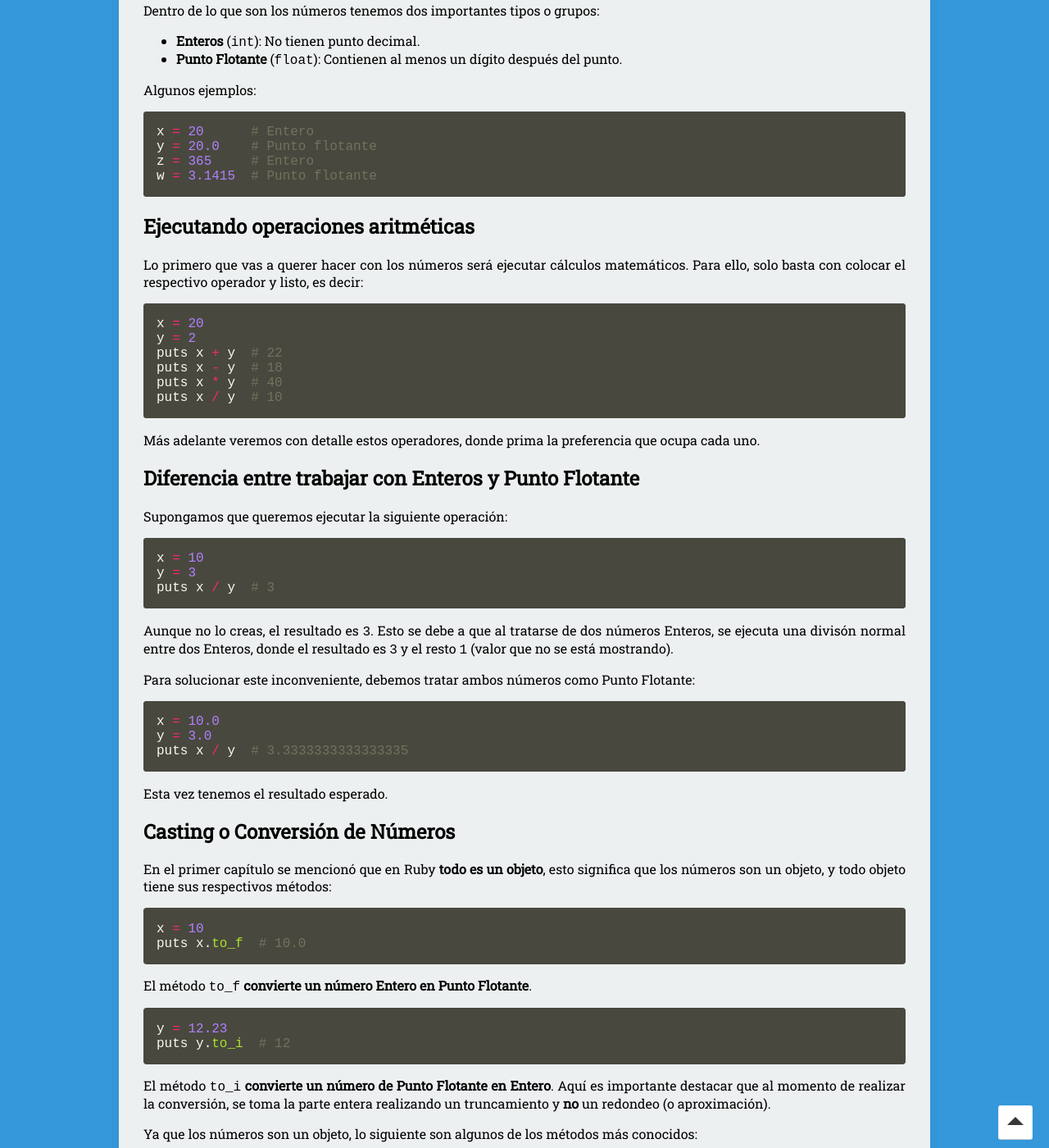
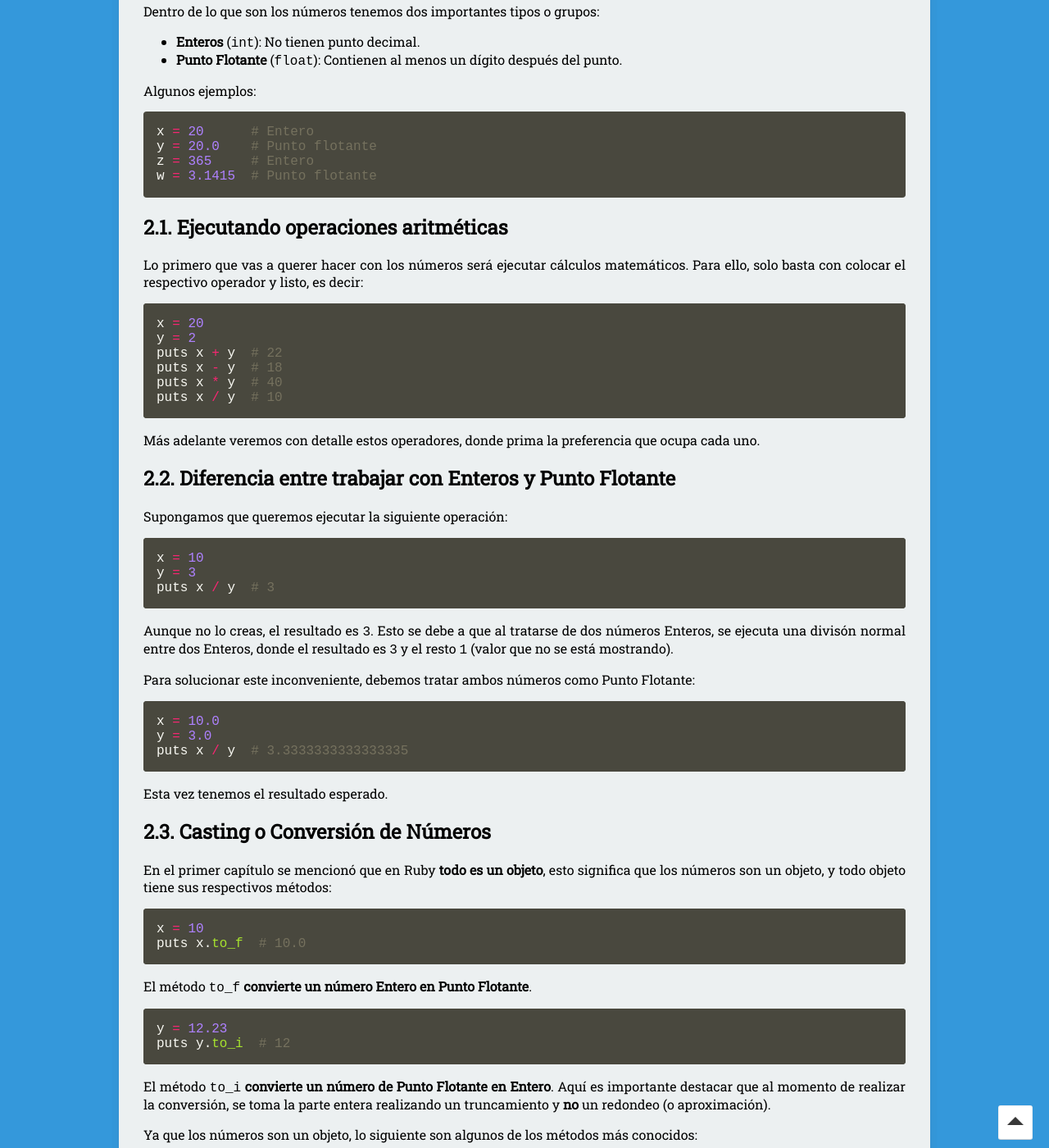
Before and after one commit to nisoto/Blog-anterior-2.0, a Jekyll site: the page built from _posts/2020-03-19-curso-ruby-iii-variables.md, in a window 1280 px wide and 1400 px high, scrolled down 1958 px. Shown: the whole window at 82% size. Built offline with Jekyll 4.4.1, drawn with Linux system fonts in a browser that asks for light colours; nearby versions of some CDN libraries; some of the changed text lies outside the part shown.

Commit message:
Update 2020-03-19-curso-ruby-iii-variables.md

````diff
--- a/_posts/2020-03-19-curso-ruby-iii-variables.md
+++ b/_posts/2020-03-19-curso-ruby-iii-variables.md
@@ -6,7 +6,7 @@ excerpt: "Capítulo N°3 del curso de Ruby"
 tags: [ruby]
 ---
 
-# Variables
+# 1. Variables
 
 Una variable corresponde a un espacio de memoria que, como su nombre lo indica, puede cambiar su contenido a lo largo de la ejecución de un programa. Supongamos que tenemos la siguiente línea de código:
 
@@ -38,7 +38,7 @@ El programa mostraría por pantalla la cadena "Nicolas" y luego el número 25.
 
 **Nota:** en resumidas cuentas, una variable es un **identificador de un dato**.
 
-## Inicialización de variables
+## 1.1. Inicialización de variables
 
 A la hora de trabajar con variables, puede darse el caso que contengan más de una palabra. Por lo general, se suele separar cada palabra con un guión bajo, por ejemplo:
 
@@ -62,7 +62,7 @@ Existen algunas restricciones que deberías considerar a la hora de trabajar con
 2. No debes colocar la primera letra del nombre de una variable con mayúsculas porque en ese caso estarías hablando de una **constante**.
 3. El nombre de una variable no puede comenzar con un número ya que esto generaría un error.
 
-## Constantes
+## 1.2. Constantes
 
 Una constante se diferencia a una variable en que **no cambia durante la ejecución de un programa**. En el apartado anterior se hizo una mención a ellas, en donde se especificó que la primera letra del nombre debe estar en mayúsculas, por ejemplo:
 
@@ -80,7 +80,7 @@ NOMBRE = "Nicolas"
 
 También son constantes válidas en Ruby.
 
-# Números
+# 2. Números
 
 Dentro de lo que son los números tenemos dos importantes tipos o grupos:
 
@@ -96,7 +96,7 @@ z = 365     # Entero
 w = 3.1415  # Punto flotante
 ```
 
-## Ejecutando operaciones aritméticas
+## 2.1. Ejecutando operaciones aritméticas
 
 Lo primero que vas a querer hacer con los números será ejecutar cálculos matemáticos. Para ello, solo basta con colocar el respectivo operador y listo, es decir:
 
@@ -111,7 +111,7 @@ puts x / y  # 10
 
 Más adelante veremos con detalle estos operadores, donde prima la preferencia que ocupa cada uno.
 
-## Diferencia entre trabajar con Enteros y Punto Flotante
+## 2.2. Diferencia entre trabajar con Enteros y Punto Flotante
 
 Supongamos que queremos ejecutar la siguiente operación:
 
@@ -133,7 +133,7 @@ puts x / y  # 3.3333333333333335
 
 Esta vez tenemos el resultado esperado.
 
-## Casting o Conversión de Números
+## 2.3. Casting o Conversión de Números
 
 En el primer capítulo se mencionó que en Ruby **todo es un objeto**, esto significa que los números son un objeto, y todo objeto tiene sus respectivos métodos:
 
@@ -168,7 +168,7 @@ c = 2
 puts c.next  # 3
 ```
 
-# Cadenas
+# 3. Cadenas
 
 Una cadena o **string** corresponde a un conjunto de caracteres (recuerda que un caracter puede ser una letra, un espacio o incluso un signo). Se inicializan de la siguiente manera:
 
@@ -181,7 +181,7 @@ Como pudiste notar, puedes utilizar tanto comillas **dobles** como **simples**,
 
 Por lo general, a la hora de manipular cadenas vas a querer tener variables que incluyan el resultado de una operación y para ello existen 2 formas:
 
-## Concatenación
+## 3.1. Concatenación
 
 Veamos el siguiente ejemplo:
 
@@ -190,7 +190,7 @@ nombre = "Nicolas"
 puts "Hola " + nombre
 ```
 
-## Interpolación
+## 3.2. Interpolación
 
 Llevando el ejemplo anterior a este método tendríamos lo siguiente:
 
````
